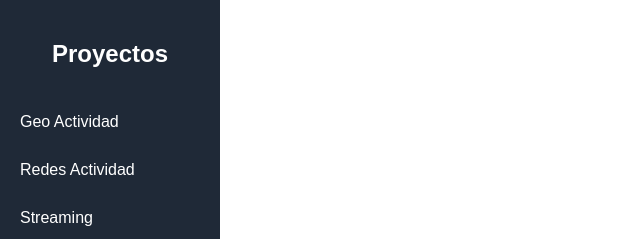
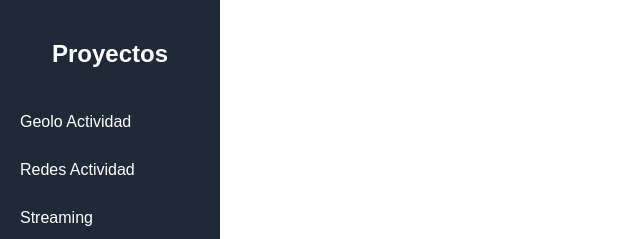
Before and after one commit to JoseAxelC/AWOS, a website: page public/index.html in a window 1280 px wide. Shown: the top 239 px of the page, 0-640 px from the left. Drawn offline with Linux system fonts and the light colour scheme.

Commit message:
Update index.html

```diff
--- a/public/index.html
+++ b/public/index.html
@@ -57,7 +57,7 @@ iframe{
 <h2>Proyectos</h2>
 
 
-<a href="/Geo" target="visor">Geo Actividad</a>
+<a href="/Geo" target="visor">Geolo Actividad</a>
 <a href="/Red" target="visor">Redes Actividad</a>
 <a href="/streaming" target="visor">Streaming</a>
 <a href="/chat" target="visor">IA Java</a>
```
